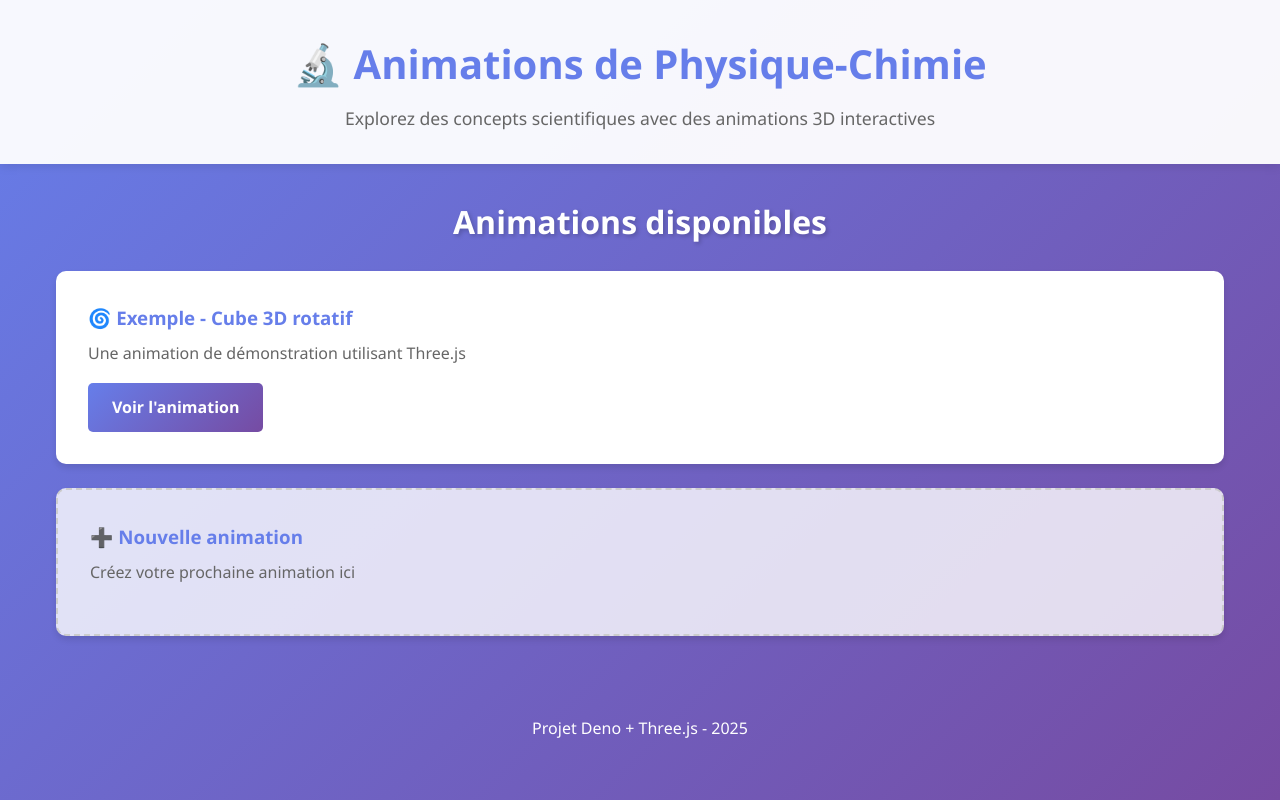
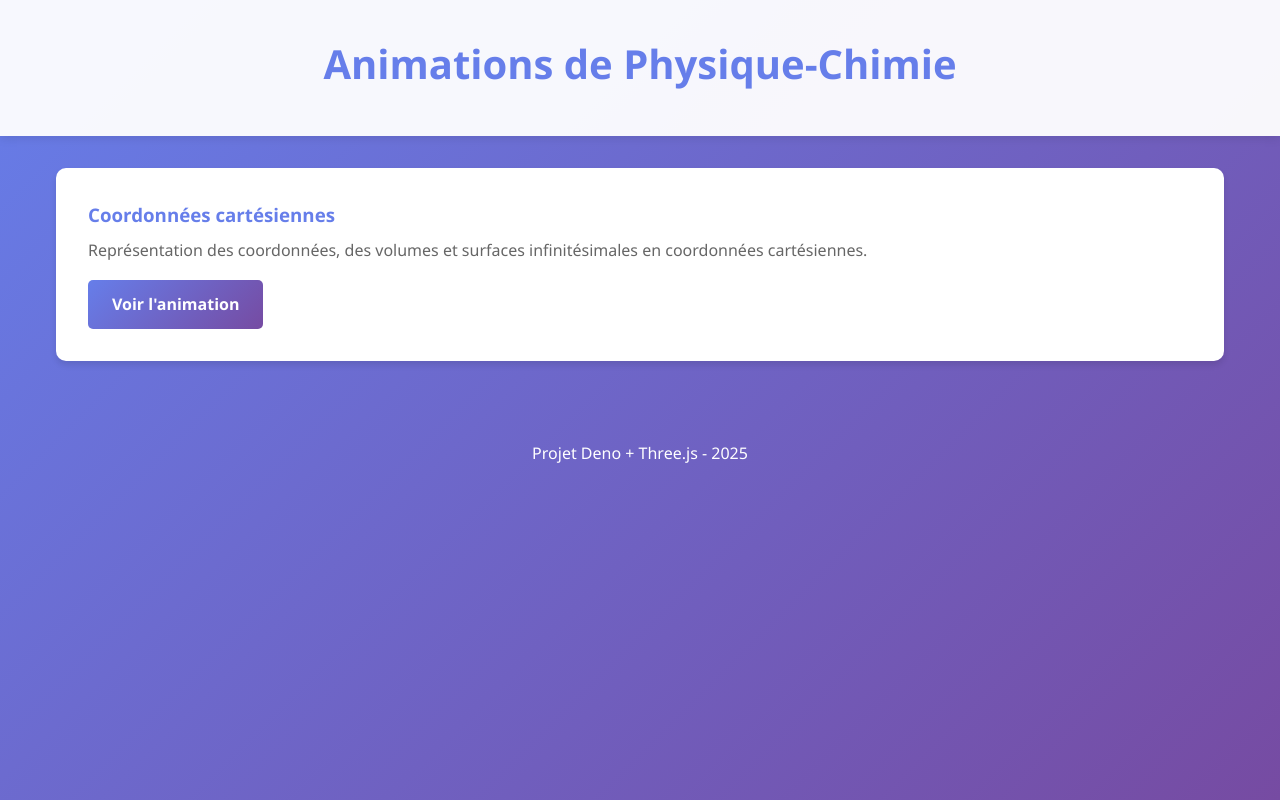
Before and after one commit to blotg/physique_chimie, a plain HTML site: page public/index.html in a window 1280 px wide. Drawn offline with Linux system fonts and the light colour scheme.

Commit message:
Renommage des fichiers avec un nom plus explicite

```diff
--- a/public/index.html
+++ b/public/index.html
@@ -8,24 +8,15 @@
 </head>
 <body>
     <header>
-        <h1>🔬 Animations de Physique-Chimie</h1>
-        <p>Explorez des concepts scientifiques avec des animations 3D interactives</p>
+        <h1>Animations de Physique-Chimie</h1>
     </header>
 
     <main>
         <section class="animations-list">
-            <h2>Animations disponibles</h2>
-
             <div class="animation-card">
-                <h3>🌀 Exemple - Cube 3D rotatif</h3>
-                <p>Une animation de démonstration utilisant Three.js</p>
-                <a href="/animations/exemple.html" class="btn">Voir l'animation</a>
-            </div>
-
-            <!-- Ajoutez vos futures animations ici -->
-            <div class="animation-card placeholder">
-                <h3>➕ Nouvelle animation</h3>
-                <p>Créez votre prochaine animation ici</p>
+                <h3>Coordonnées cartésiennes</h3>
+                <p>Représentation des coordonnées, des volumes et surfaces infinitésimales en coordonnées cartésiennes.</p>
+                <a href="/animations/coordonnées-cartésiennes.html" class="btn">Voir l'animation</a>
             </div>
         </section>
     </main>
```
Also changed, not shown: public/animations/coordonnées-cartésiennes.html (renamed from public/animations/exemple.html, +2 -2 lines), public/js/coordonnées-cartésiennes-point.js (renamed from public/js/animation-point.js), public/js/coordonnées-cartésiennes-volume.js (renamed from public/js/animation-cube.js).
